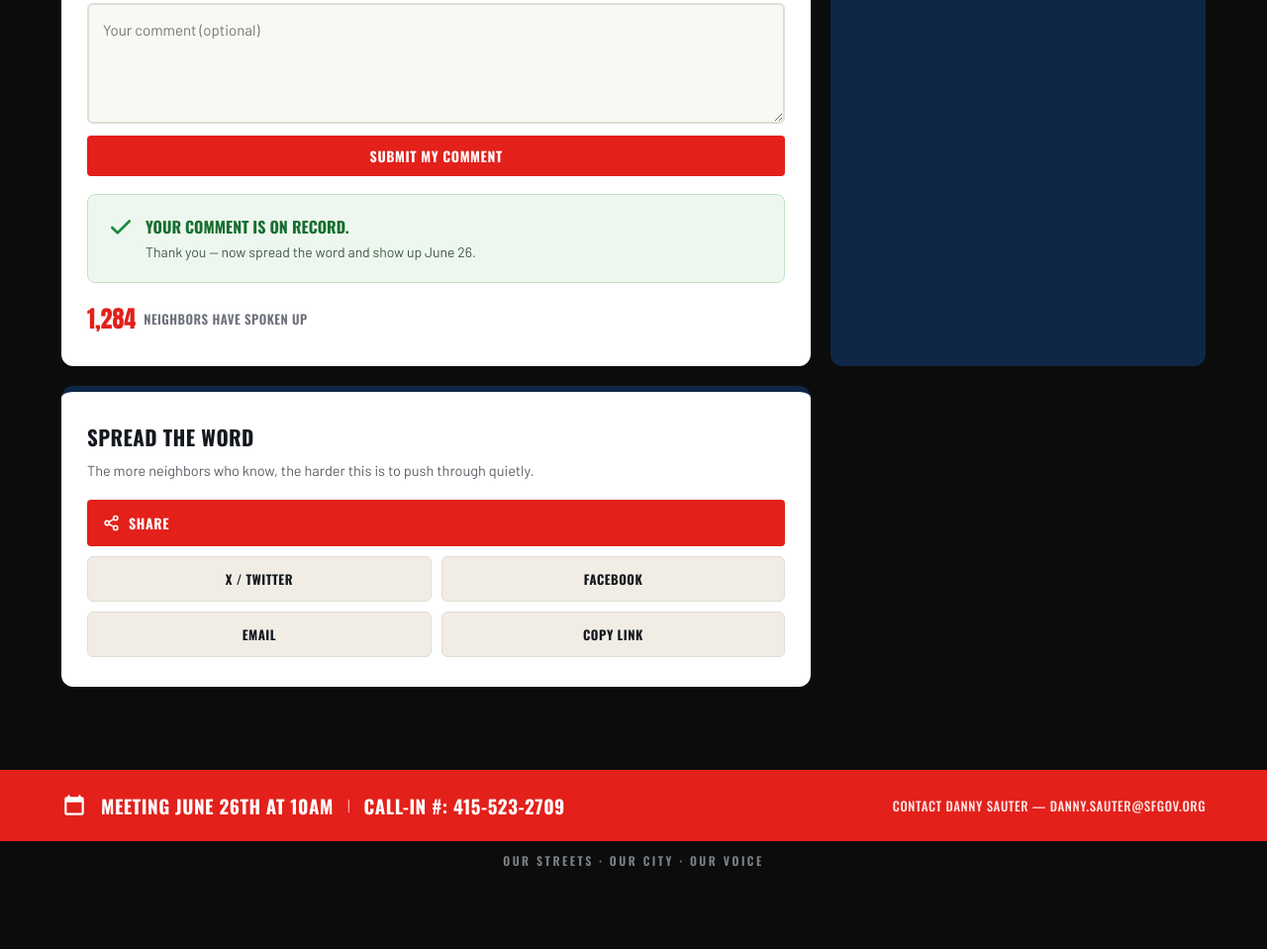
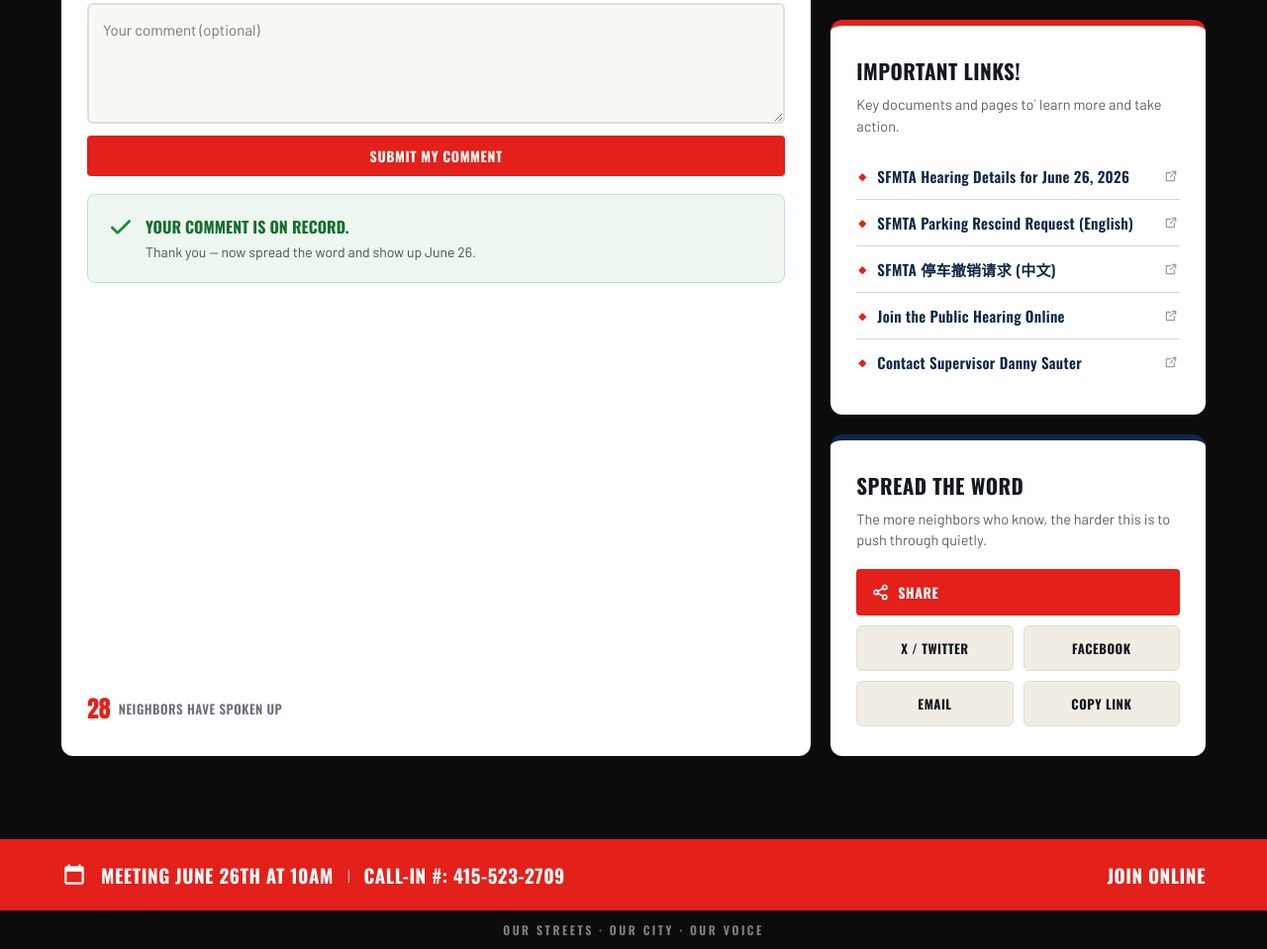
Before and after one commit to danielcmorris/protectparking, a plain HTML site: page site/index.html in a window 1280 px wide. Shown: the part 3800-4759 px from the top of the page at 99% size. Before the commit the page ends 4689 px from the top, so only its background shows below. Drawn offline with nearby package versions, Linux system fonts and the light colour scheme.

Commit message:
Add Important Links card; update call-in details and pledge seed

```diff
--- a/site/index.html
+++ b/site/index.html
@@ -314,6 +314,9 @@
           </div>
         </div>
 
+        <!-- SIDE STACK: meeting + share + links -->
+        <div class="action__side">
+
         <!-- MEETING -->
         <div class="card card--meeting">
           <h3 class="card__h3 card__h3--light">Show up &amp; speak</h3>
@@ -343,7 +346,25 @@
             Join the Meeting</a>
         </div>
 
-        <!-- SHARE -->
+
+        <!-- IMPORTANT LINKS -->
+        <div class="card card--links">
+          <h3 class="card__h3">Important Links!</h3>
+          <p class="card__sub">Key documents and pages to` learn more and take action.</p>
+          <ul class="links-list">
+            <li><a href="https://www.sfmta.com/index%2ephp/calendar/engineering-public-hearing-meeting-june-26-2026" target="_blank" rel="noopener noreferrer">SFMTA Hearing Details for June 26, 2026
+              <svg class="ext" width="14" height="14" viewBox="0 0 24 24" fill="none" stroke="currentColor" stroke-width="2.2" stroke-linecap="round" stroke-linejoin="round"><path d="M14 4h6v6"/><path d="M20 4l-9 9"/><path d="M18 13v6a1 1 0 0 1-1 1H5a1 1 0 0 1-1-1V7a1 1 0 0 1 1-1h6"/></svg></a></li>
+            <li><a href="sfmta.html" target="_blank" rel="noopener noreferrer">SFMTA Parking Rescind Request (English)
+              <svg class="ext" width="14" height="14" viewBox="0 0 24 24" fill="none" stroke="currentColor" stroke-width="2.2" stroke-linecap="round" stroke-linejoin="round"><path d="M14 4h6v6"/><path d="M20 4l-9 9"/><path d="M18 13v6a1 1 0 0 1-1 1H5a1 1 0 0 1-1-1V7a1 1 0 0 1 1-1h6"/></svg></a></li>
+           <li><a href="sfmta.zh.html" target="_blank" rel="noopener noreferrer">SFMTA 停车撤销请求 (中文)
+              <svg class="ext" width="14" height="14" viewBox="0 0 24 24" fill="none" stroke="currentColor" stroke-width="2.2" stroke-linecap="round" stroke-linejoin="round"><path d="M14 4h6v6"/><path d="M20 4l-9 9"/><path d="M18 13v6a1 1 0 0 1-1 1H5a1 1 0 0 1-1-1V7a1 1 0 0 1 1-1h6"/></svg></a></li>
+            <li><a href="https://www.sfmta.com/EngHearing" target="_blank" rel="noopener noreferrer"  >Join the Public Hearing Online
+              <svg class="ext" width="14" height="14" viewBox="0 0 24 24" fill="none" stroke="currentColor" stroke-width="2.2" stroke-linecap="round" stroke-linejoin="round"><path d="M14 4h6v6"/><path d="M20 4l-9 9"/><path d="M18 13v6a1 1 0 0 1-1 1H5a1 1 0 0 1-1-1V7a1 1 0 0 1 1-1h6"/></svg></a></li>
+            <li><a href="mailto:danny.sauter@sfmta.com?subject=SFPD Parking Grab" target="_blank" rel="noopener noreferrer">Contact Supervisor Danny Sauter
+              <svg class="ext" width="14" height="14" viewBox="0 0 24 24" fill="none" stroke="currentColor" stroke-width="2.2" stroke-linecap="round" stroke-linejoin="round"><path d="M14 4h6v6"/><path d="M20 4l-9 9"/><path d="M18 13v6a1 1 0 0 1-1 1H5a1 1 0 0 1-1-1V7a1 1 0 0 1 1-1h6"/></svg></a></li>
+          </ul>
+        </div>
+   <!-- SHARE -->
         <div class="card card--share" id="share-card">
           <h3 class="card__h3">Spread the word</h3>
           <p class="card__sub">The more neighbors who know, the harder this is to push through quietly.</p>
@@ -365,6 +386,8 @@
           </div>
         </div>
 
+        </div><!-- /.action__side -->
+
       </div>
     </div>
   </section>
@@ -381,8 +404,8 @@
         <span class="footer__sep">|</span>
         <a href="tel:+14155232709" class="footer__text">Call-in #: 415-523-2709</a>
       </div>
-      <a href="mailto:danny.sauter@sfgov.org" class="footer__contact">Contact Danny Sauter — danny.sauter@sfgov.org</a>
-    </div>
+      <a href="https://www.sfmta.com/EngHearing" class="footer__text"> join online</a>
+     </div>
     <div class="footer__bar">Our streets · Our city · Our voice</div>
   </footer>
 
--- a/site/script.js
+++ b/site/script.js
@@ -11,7 +11,7 @@
     showPledgeCount: true,
     showShareBar: true,
     // TODO(production): seed from a real backend count, or set to null to hide.
-    pledgeCountSeed: 1284,
+    pledgeCountSeed: 28,
     // Base URL of the comment API. Empty '' = same origin (the API serves this
     // site), so the form POSTs to /api/comments. Set to an absolute URL only if
     // the API is hosted on a different origin.
@@ -137,7 +137,7 @@
         'UID:' + Date.now() + '@vallejo-street',
         'DTSTAMP:' + dt, 'DTSTART:' + dt, 'DTEND:' + de,
         'SUMMARY:Public Meeting — Stop the Vallejo Street Takeover',
-        'DESCRIPTION:Call-in #: 415-523-2709. Contact danny.sauter@sfgov.org',
+        'DESCRIPTION:Call-in #: 415.523.2709. and enter conference ID 836 632 456#',
         'LOCATION:Call-in #: 415-523-2709',
         'END:VEVENT', 'END:VCALENDAR'
       ].join('\r\n');
--- a/site/styles.css
+++ b/site/styles.css
@@ -406,6 +406,20 @@ textarea:focus-visible {
 .share__primary { padding: 13px 16px; font-size: 14px; justify-content: flex-start; }
 .share__grid { display: grid; grid-template-columns: 1fr 1fr; gap: 10px; }
 
+/* important links */
+.card--links { background: #fff; border-top: 6px solid var(--red); }
+.links-list { margin-top: 16px; list-style: none; }
+.links-list li + li { border-top: 1px solid var(--hairline); }
+.links-list a {
+  display: flex; align-items: center; gap: 11px; padding: 12px 2px;
+  font-family: var(--f-head); font-weight: 600; font-size: 15px; letter-spacing: .3px;
+  color: var(--navy); text-decoration: none;
+}
+.links-list a::before { content: "\25C6"; color: var(--red); font-size: 10px; flex: 0 0 auto; }
+.links-list .ext { margin-left: auto; flex: 0 0 auto; color: #9aa0a8; }
+.links-list a:hover { color: var(--red); }
+.links-list a:hover .ext { color: var(--red); }
+
 /* ---------- FOOTER ---------- */
 .footer { background: var(--red); }
 .footer__inner {
```
